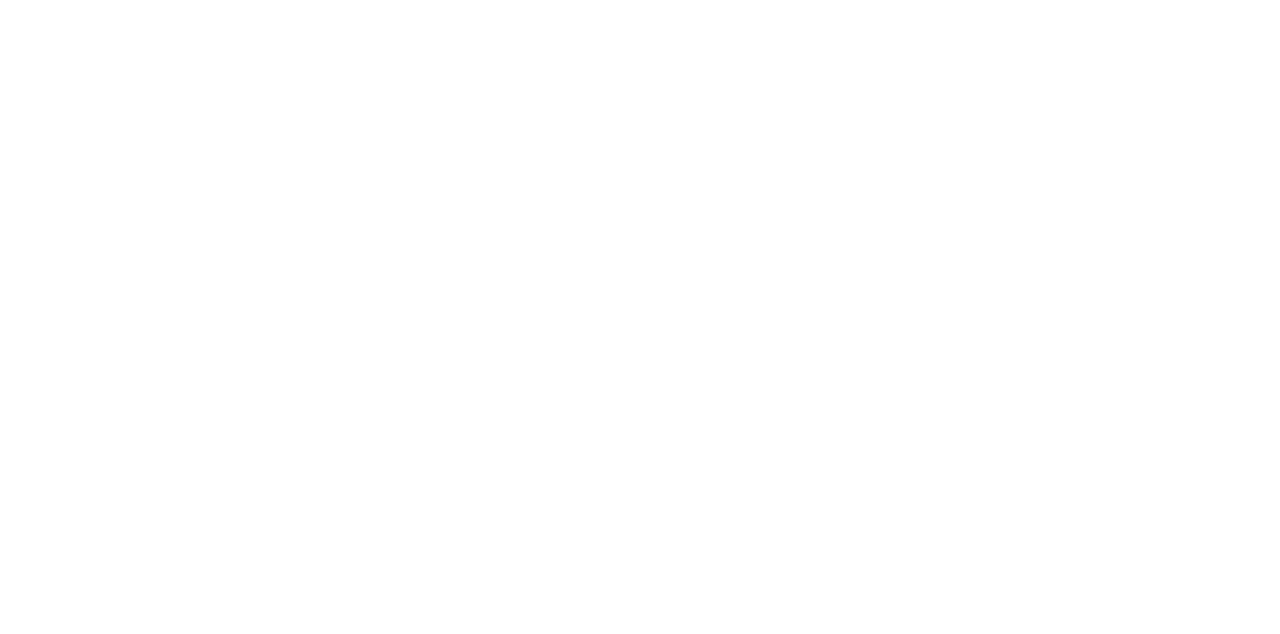
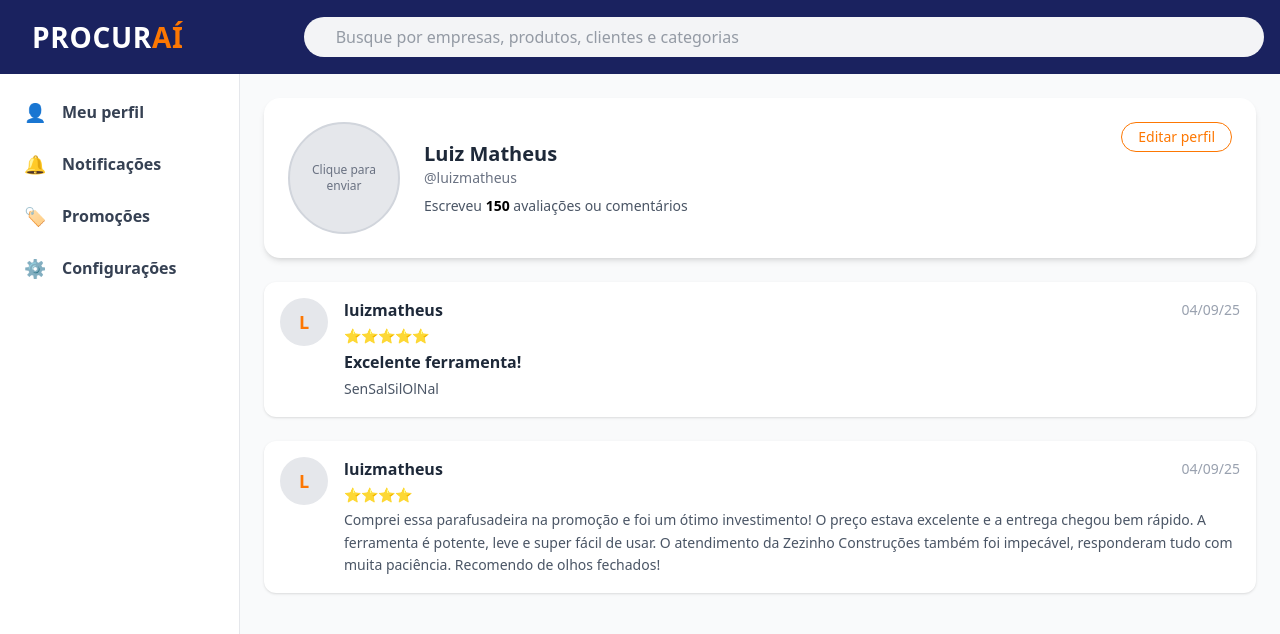
Before and after one commit to Time2-Procurai/procurai-frontend, a React (Vite) app: page /PerfilCliente in a window 1280 px wide. Before the commit this address had no page. Shown: the top 634 px of the page. Built offline with nearby package versions, Linux system fonts and the light colour scheme.

Commit message:
implementaçao da tela de Perfil do Cliente, juntamento com novos componentes

```diff
--- a/src/App.jsx
+++ b/src/App.jsx
@@ -9,6 +9,8 @@
 import CadastroCliente from './pages/CadastroCliente.jsx';
 import CadastroEmpresaPage from './pages/CadastroEmpresa.jsx';
 import CadastroEmpresaPage2 from './pages/CadastroEmpresa2.jsx';
+import PerfilCliente from './pages/PerfilCliente.jsx';
+
 
 function Home() {
   return (
@@ -37,6 +39,7 @@
       <Route path='/cadastro/cliente' element={<CadastroCliente />} />
       <Route path='/cadastro/empresa' element={<CadastroEmpresaPage />}/>
       <Route path='/cadastro/empresa/2' element={<CadastroEmpresaPage2 />}/>
+      <Route path='/PerfilCliente' element={<PerfilCliente/>}/>
     </Routes>
   );
 }
--- a/src/components/BarraLateral.jsx
+++ b/src/components/BarraLateral.jsx
@@ -10,7 +10,7 @@
       <div className="inline-block align-top w-60 h-full border-r border-gray-200 bg-white p-6">
         <div className="space-y-6">
           {/*criar as rotas de navegacao */}
-          <button onClick={() => navigate("/Perfil")}
+          <button onClick={() => navigate("/PerfilCliente")}
             className="flex items-center space-x-2 text-gray-700 hover:text-[#1A225F] hover:cursor-pointer">
             <span className="text-lg">👤</span>
             <span className="font-bold ml-2">Meu perfil</span>
--- /dev/null
+++ b/src/components/Comentario.jsx
@@ -0,0 +1,42 @@
+import React from "react";
+
+function Comentario({ usuario, data, estrelas, titulo, texto }) {
+  const renderEstrelas = () => {
+    const estrelasArray = [];
+    for (let i = 0; i < estrelas; i++) {
+      estrelasArray.push("⭐");
+    }
+    return estrelasArray.join("");
+  };
+
+  return (
+    <div className="bg-white rounded-xl shadow p-4">
+      <div className="flex items-start space-x-4">
+        {/* Avatar */}
+        <div className="w-12 h-12 bg-gray-200 rounded-full flex items-center justify-center text-[#FD7702] font-bold text-lg">
+          {usuario?.charAt(0).toUpperCase()}
+        </div>
+
+        {/* Conteúdo */}
+        <div className="flex-1">
+          <div className="flex justify-between items-center">
+            <h4 className="font-semibold text-gray-800">{usuario}</h4>
+            <span className="text-sm text-gray-400">{data}</span>
+          </div>
+
+          {estrelas && (
+            <p className="text-[#FD7702] text-sm mt-1">{renderEstrelas()}</p>
+          )}
+
+          {titulo && (
+            <p className="font-semibold text-gray-800 mt-1">{titulo}</p>
+          )}
+
+          <p className="text-gray-600 text-sm mt-1 leading-relaxed">{texto}</p>
+        </div>
+      </div>
+    </div>
+  );
+}
+
+export default Comentario;
--- /dev/null
+++ b/src/components/UploadFoto.jsx
@@ -0,0 +1,38 @@
+import React, { useState } from "react";
+
+export default function UploadFoto() {
+  const [preview, setPreview] = useState(null);
+
+  const handleImagemChange = (e) => {
+    const file = e.target.files[0];
+    if (file) setPreview(URL.createObjectURL(file));
+  };
+
+  return (
+    <div className="relative w-28 h-28">
+      <label
+        htmlFor="upload"
+        className="cursor-pointer flex items-center justify-center w-full h-full rounded-full bg-gray-200 overflow-hidden border-2 border-gray-300 hover:brightness-95 transition"
+      >
+        {preview ? (
+          <img
+            src={preview}
+            alt="Pré-visualização"
+            className="w-full h-full object-cover rounded-full"
+          />
+        ) : (
+          <span className="text-gray-500 text-xs text-center px-2">
+            Clique para enviar
+          </span>
+        )}
+        <input
+          id="upload"
+          type="file"
+          accept="image/*"
+          onChange={handleImagemChange}
+          className="hidden"
+        />
+      </label>
+    </div>
+  );
+}
--- /dev/null
+++ b/src/pages/PerfilCliente.jsx
@@ -0,0 +1,68 @@
+import React from "react";
+import { useNavigate } from "react-router-dom";
+import BarraLateral from "../components/BarraLateral";
+import BarraPesquisa from "../components/BarraPesquisa";
+import UploadFoto from "../components/UploadFoto";
+import Comentario from "../components/Comentario";
+
+function PerfilCliente() {
+  const navigate = useNavigate();
+
+  return (
+    <div className="h-screen font-sans text-gray-800 bg-gray-50">
+      {/* Barra superior */}
+      <BarraPesquisa />
+
+      <div className="flex h-[calc(100%-64px)]">
+        {/* Barra lateral fixa */}
+        <BarraLateral />
+
+        {/* Conteúdo principal */}
+        <div className="flex-1 overflow-y-auto p-6">
+          {/*foto e dados */}
+          <div className="bg-white shadow-md rounded-2xl p-6 flex items-center relative">
+            <div className="mr-6">
+              <UploadFoto />
+            </div>
+
+            <div className="flex flex-col justify-center">
+              <h2 className="text-xl font-semibold text-gray-800">Luiz Matheus</h2>
+              <p className="text-gray-500 text-sm">@luizmatheus</p>
+              <p className="mt-2 text-gray-600 text-sm">
+                Escreveu <span className="font-semibold text-black">150</span> avaliações ou comentários
+              </p>
+            </div>
+
+            {/* Botão editar */}
+            <button
+              onClick={() => navigate("/EditarPerfil")}
+              className="absolute right-6 top-6 border border-[#FD7702] text-[#FD7702] rounded-full px-4 py-1 text-sm hover:bg-[#FD7702] hover:text-white transition"
+            >
+              Editar perfil
+            </button>
+          </div>
+
+          {/* Seção de comentários */}
+          <div className="mt-6 space-y-6">
+            <Comentario
+              usuario="luizmatheus"
+              data="04/09/25"
+              estrelas={5}
+              titulo="Excelente ferramenta!"
+              texto="SenSalSilOlNal"
+            />
+
+            <Comentario
+              usuario="luizmatheus"
+              data="04/09/25"
+              estrelas={4}
+              texto="Comprei essa parafusadeira na promoção e foi um ótimo investimento! O preço estava excelente e a entrega chegou bem rápido. A ferramenta é potente, leve e super fácil de usar. O atendimento da Zezinho Construções também foi impecável, responderam tudo com muita paciência. Recomendo de olhos fechados!"
+            />
+          </div>
+        </div>
+      </div>
+    </div>
+  );
+}
+
+export default PerfilCliente;
```
